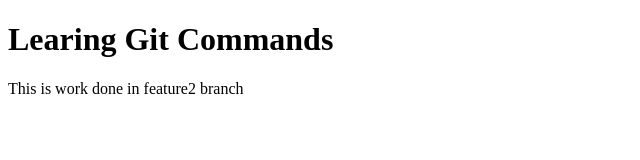
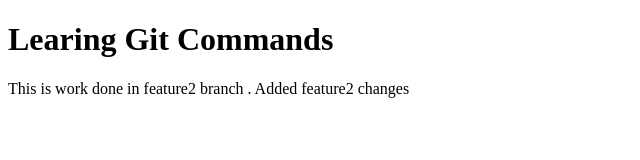
Before and after one commit to sanjeevkumar9576/Another_one, a plain HTML site: page index.html in a window 1280 px wide. Shown: the whole page, without its empty margins (0-640 px from the left). Drawn offline with Linux system fonts and the light colour scheme.

Commit message:
Added feature2 changes

```diff
--- a/index.html
+++ b/index.html
@@ -7,6 +7,6 @@
 </head>
 <body>
   <h1>Learing Git Commands</h1>
-  <p>This is work done in feature2 branch</p>
+  <p>This is work done in feature2 branch . Added feature2 changes</p>
 </body>
 </html>
```
